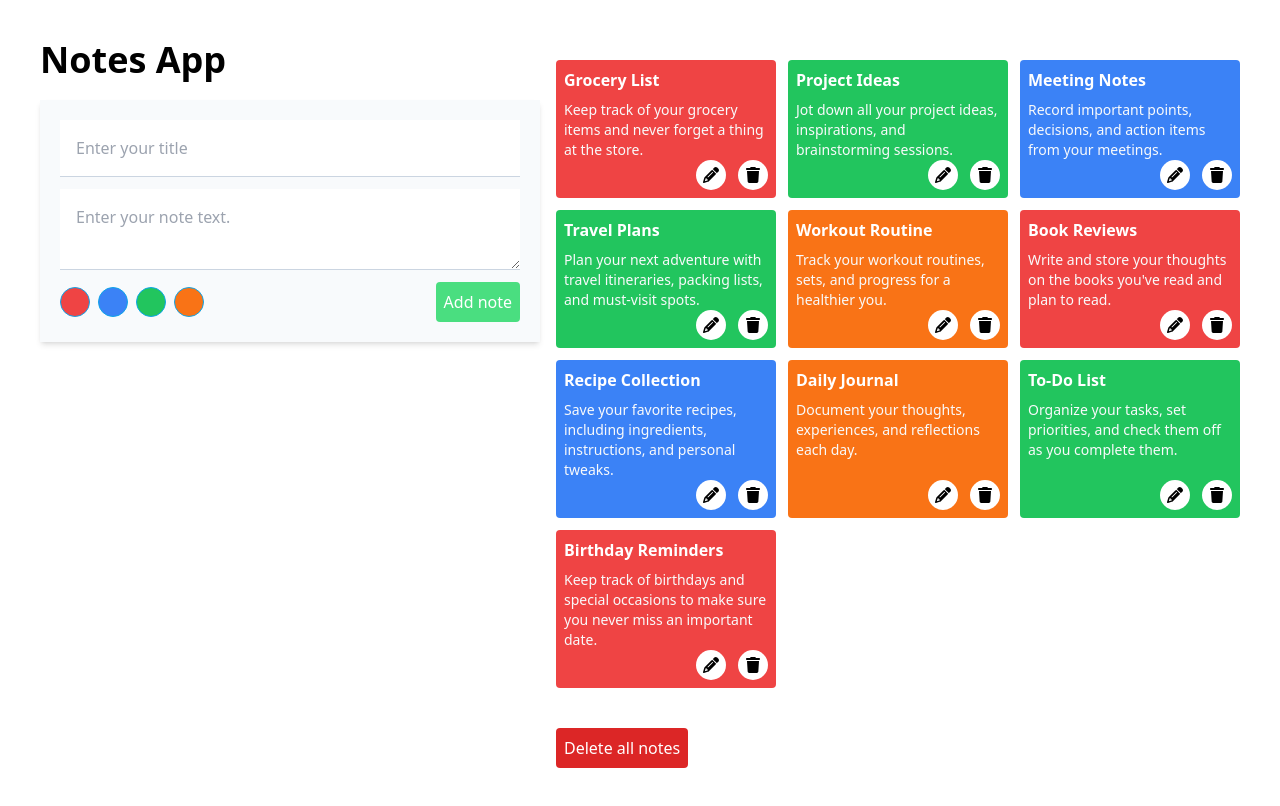
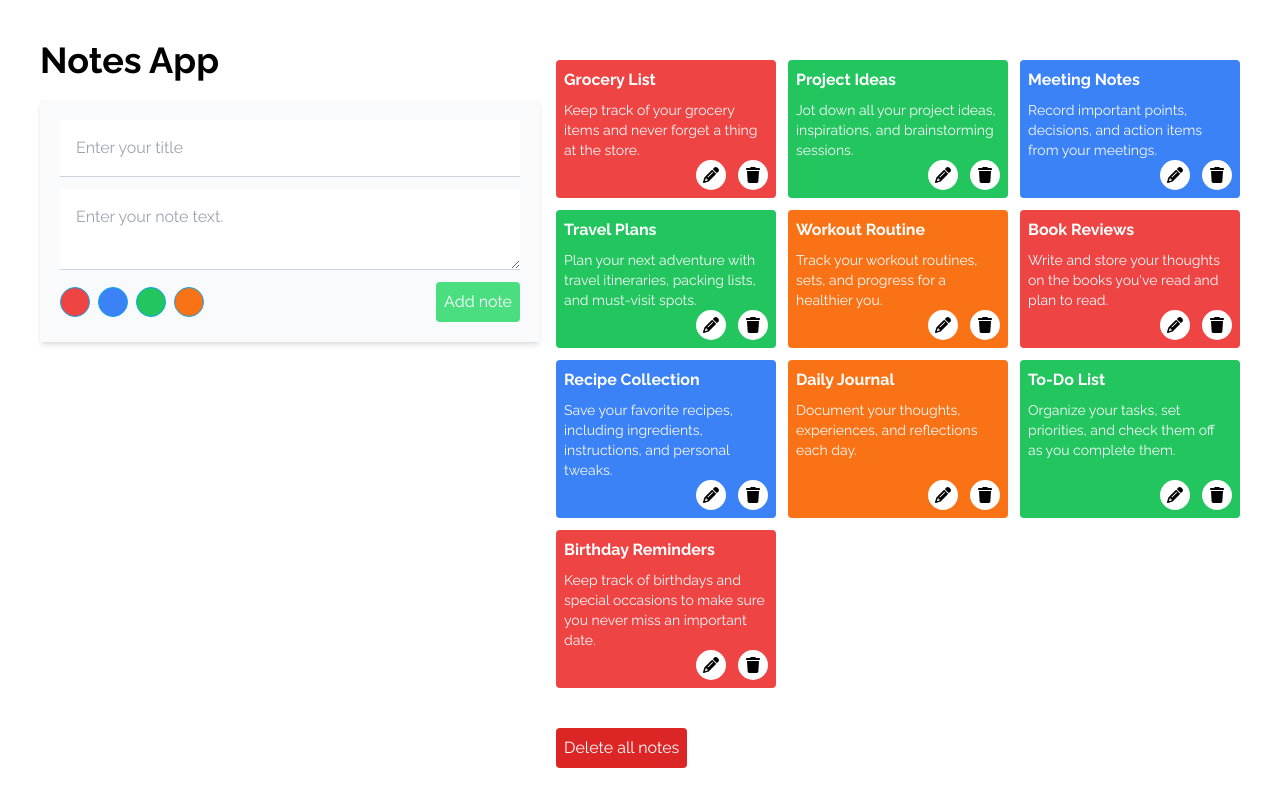
Before and after one commit to Mark-Alexis-Posadas/react-notes, a React (Vite) app: page / in a window 1280 px wide. Built offline with nearby package versions, Linux system fonts and the light colour scheme.

Commit message:
added google font

```diff
--- a/index.html
+++ b/index.html
@@ -6,8 +6,14 @@
     <meta name="viewport" content="width=device-width, initial-scale=1.0" />
     <meta name="viewport" content="initial-scale=1, width=device-width" />
     <title>Note taking app</title>
+    <link rel="preconnect" href="https://fonts.googleapis.com" />
+    <link rel="preconnect" href="https://fonts.gstatic.com" crossorigin />
+    <link
+      href="https://fonts.googleapis.com/css2?family=Raleway:ital,wght@0,100..900;1,100..900&display=swap"
+      rel="stylesheet"
+    />
   </head>
-  <body>
+  <body class="font-raleway">
     <div id="root"></div>
     <script type="module" src="/src/main.jsx"></script>
   </body>
--- a/tailwind.config.js
+++ b/tailwind.config.js
@@ -2,7 +2,11 @@
 export default {
   content: ["./index.html", "./src/**/*.{js,ts,jsx,tsx}"],
   theme: {
-    extend: {},
+    extend: {
+      fontFamily: {
+        raleway: ["raleway", "sans-serif"],
+      },
+    },
   },
   plugins: [],
 };
```
